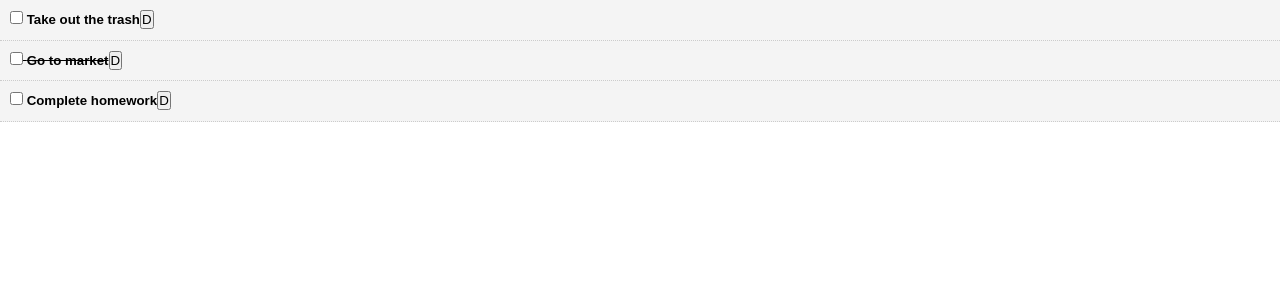
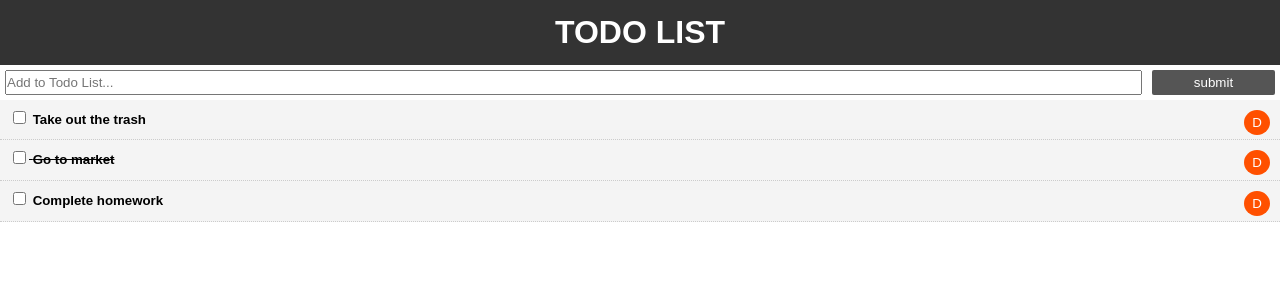
Before and after one commit to ayon120/todo-app-reactclass, a React (Create React App) app: page / in a window 1280 px wide. Shown: the top 300 px of the page. Built offline with nearby package versions, Linux system fonts and the light colour scheme.

Commit message:
added create new state and delete state capabilities

```diff
--- a/package.json
+++ b/package.json
@@ -6,9 +6,12 @@
     "@testing-library/jest-dom": "^5.11.4",
     "@testing-library/react": "^11.1.0",
     "@testing-library/user-event": "^12.1.10",
+    "bootstrap": "^5.0.1",
     "react": "^17.0.2",
+    "react-bootstrap": "^1.6.0",
     "react-dom": "^17.0.2",
     "react-scripts": "4.0.3",
+    "uuid": "^8.3.2",
     "web-vitals": "^1.0.1"
   },
   "scripts": {
--- a/src/App.css
+++ b/src/App.css
@@ -7,9 +7,33 @@
 body{
   font-family: Arial, Helvetica, sans-serif;
   line-height: 1.4;
+
 }
 
 a{
   color: #333;
   text-decoration: none;
 }
+
+.container {
+  padding: 0;
+}
+
+.addinput {
+  margin: 5px;
+}
+
+.btn {
+  display: inline-block;
+  border: 1px;
+  border-radius: 2px;
+  background: #555;
+  color: #fff;
+  padding: 5px 10px;
+  cursor: pointer;
+  margin: 5px;
+}
+
+.btn:hover {
+  background: #333;
+}
--- a/src/App.js
+++ b/src/App.js
@@ -1,22 +1,27 @@
 import React, {Component} from 'react';
 import Todos from './components/Todos'; //App.js is the main file so to access the todos componets we first have to import it here
+import Header from './components/layout/Header';
+import AddTodo from './components/AddTodo';
+//import { Container, Col, Row } from "react-bootstrap";
+//import * as bs from "react-bootstrap";
 import './App.css';
+import {v4 as uuid} from 'uuid'; //uuid package installed for generating unique ids
 
 class App extends Component {
   state = {  /*This is the way set up state*/
     todos: [
       {
-        id: 1,
+        id: uuid(),
         title: "Take out the trash",
         completed: false
       },
       {
-        id: 2,
+        id: uuid(),
         title: "Go to market",
         completed: true
       },
       {
-        id: 3,
+        id: uuid(),
         title: "Complete homework",
         completed: false
       }
@@ -33,10 +38,28 @@ class App extends Component {
   })
   }
 
+  delTodo = (id) => {
+    this.setState({ todos: [...this.state.todos.filter(todo => todo.id!==id)]  //...is speread opearation where we are creatinga copy of an object by iteration it. basically here we are creating a copy of our state obhect and and when clicked the button we are creating an object without the id which was clicked so it feels like it was deleted
+    })
+  }
+
+  addTodo = (title) => {
+    const newTodo = {
+      id: uuid(),
+      title,
+      completed: false
+    }
+    this.setState({ todos: [...this.state.todos, newTodo] });
+  }
+
   render() {
     return (
       <div className = "App" >
-        <Todos todos={this.state.todos} markComplete={this.markComplete} /> {/*This is the way call a component, with todos function we are sending the state as props/property for Todos class to access which in todos, todos sends to todoitems*/}
+        <div className = "container">
+          <Header />
+          <AddTodo addTodo={this.addTodo} />
+          <Todos todos={this.state.todos} markComplete={this.markComplete} delTodo={this.delTodo}/> {/*This is the way call a component, with todos function we are sending the state as props/property for Todos class to access which in todos, todos sends to todoitems*/}
+        </div>
       </div>
     );
   }
--- /dev/null
+++ b/src/components/AddTodo.js
@@ -0,0 +1,26 @@
+import React, { Component} from 'react';
+
+export class AddTodo extends Component {
+    state = {
+        title: ''
+    }
+
+    onChange = (e) => this.setState({ [e.target.name]: e.target.value}); //assigning state value title form input field
+
+    onSubmit = (e) => {
+        e.preventDefault(); //stop default behavior prevent a browser reload/refresh
+        this.props.addTodo(this.state.title);
+        this.setState({ title: ''});
+    }
+
+    render() {
+        return (
+            <form onSubmit={this.onSubmit} style={{display: 'flex'}}>
+                <input type="text" name="title" placeholder="Add to Todo List..." className="addinput" style={{flex : '11'}} value={this.state.title} onChange={this.onChange}/>
+                <input type="submit" value="submit" className="btn" style={{flex : '1'}}/>
+            </form>
+        )
+    }
+}
+
+export default AddTodo;
--- a/src/components/TodoItem.js
+++ b/src/components/TodoItem.js
@@ -3,7 +3,7 @@ import PropTypes from 'prop-types';
 
 class TodoItem extends Component {
 
-getStyle = () => {
+getStyle = () => { //style with arrow function
     return {
             background: '#f4f4f4',
             padding: '10px',
@@ -20,13 +20,23 @@ render() {
         return (
             <div style={this.getStyle()}> {/*<div style={ {backgroundColor: '#f4f4f4'} }> inline style  or like a function style={itemStyle}*/}
              <h5>
-                 <input type="checkbox" onChange={this.props.markComplete.bind(this, id)}/>  {/* Eventhandling such as onClick, onSubmit, preventDefault etc*/}
+                 <input style={{padding: '1px 3px', margin: '1px 3px'}} type="checkbox" onChange={this.props.markComplete.bind(this, id)}/>  {/* Eventhandling such as onClick, onSubmit, preventDefault etc*/}
                  {title}
-                 <button >D</button>
+                 <button style={btnStyle} onClick={this.props.delTodo.bind(this, id)}>D</button>
              </h5>
             </div>
         );
     }
+}
+
+const btnStyle = { // style with variable
+    background: '#ff5000',
+    color: '#fff',
+    border: 'none',
+    padding: '5px 8px',
+    borderRadius: '50%',
+    cursor: 'pointer',
+    float: 'right'
 }
 
 TodoItem.propTypes = {
--- a/src/components/Todos.js
+++ b/src/components/Todos.js
@@ -10,7 +10,7 @@ class Todos extends Component {
     render() {
         //console.log(this.props.todos);
         return this.props.todos.map((todo) => (
-             <TodoItem key= {todo.id} todo= {todo} markComplete={this.props.markComplete}/>  /* map fuction is more like for each where we are iterating through the props array & key is needed for each element to tracklist items, we are also sendind props, todo is a prop where we are sending our previous props and sending them direcly and markComplete is also created here for changing state, you can only change state as where you declared state */
+             <TodoItem key= {todo.id} todo= {todo} markComplete={this.props.markComplete} delTodo={this.props.delTodo}/>  /* map fuction is more like for each where we are iterating through the props array & key is needed for each element to tracklist items, we are also sendind props, todo is a prop where we are sending our previous props and sending them direcly and markComplete is also created here for changing state, you can only change state as where you declared state */
         ));
     }
 }
--- /dev/null
+++ b/src/components/layout/Header.js
@@ -0,0 +1,18 @@
+import React from 'react';
+// functional component doest have state, dont render as doesnt extend componenet and returns just like classbased compnent
+function Header() {
+    return (
+        <header style={headerStyle}>
+            <h1>TODO LIST</h1>
+        </header>
+    )
+}
+
+const headerStyle = {
+    background: '#333',
+    color: '#fff',
+    textAlign: 'center',
+    padding: '10px'
+}
+
+export default Header;
--- a/src/index.js
+++ b/src/index.js
@@ -2,6 +2,7 @@ import React from 'react';
 import ReactDOM from 'react-dom';
 import './index.css';
 import App from './App';
+//import 'bootstrap/dist/css/bootstrap.min.css';
 import reportWebVitals from './reportWebVitals';
 
 ReactDOM.render(
```
Also changed, not shown: 2 other files (tests, documents, lock files or other folders).
